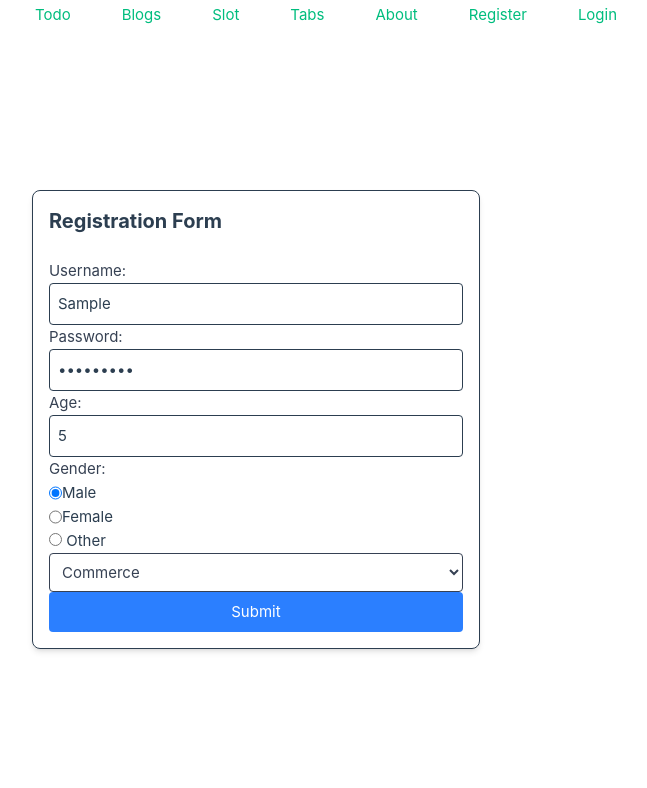
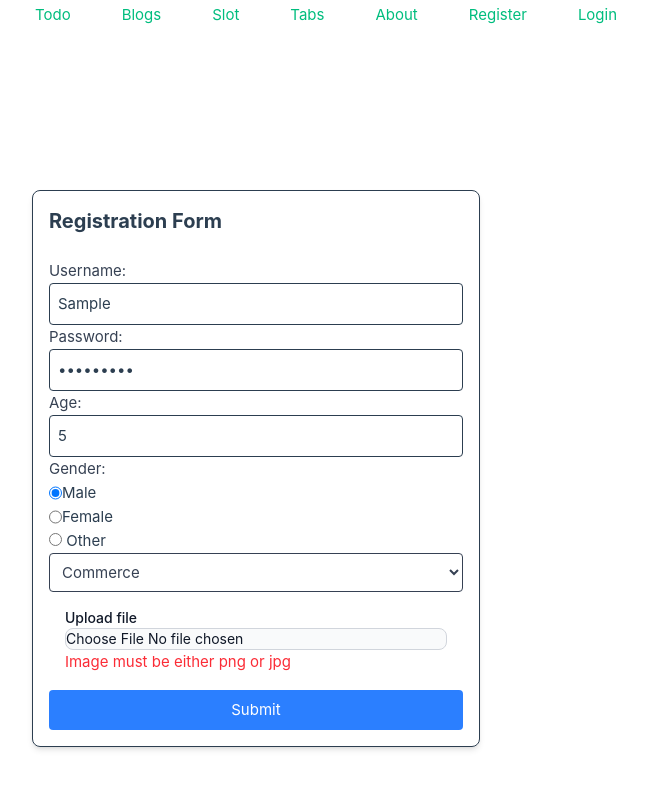
Before and after one commit to mah-esh-arjan/CloudTech_Intern_Frontend, a Vue app: page /student-register in a window 1280 px wide. Both pictures are taken after typing "Sample", "Sample123", "5" into the empty fields and a click on the button "Submit". Shown: the top 788 px of the page, without its empty margins (314-961 px from the left). Built offline with nearby package versions, Linux system fonts and the light colour scheme; no server answers.

Commit message:
added student register image form

```diff
--- a/src/components/Student/StudentList.vue
+++ b/src/components/Student/StudentList.vue
@@ -71,7 +71,8 @@ onMounted(fetchStudents);
                     <th class="px-4 py-2 border">Age</th>
                     <th class="px-4 py-2 border">Gender</th>
                     <th class="px-4 py-2 border">Course</th>
-                    <th class="px-4 py-2 border">Actions</th>
+                    <th class="px-4 py-2 border">Edit</th>
+                    <th class="px-4 py-2 border">Delete</th>
                 </tr>
             </thead>
             <tbody>
@@ -85,11 +86,14 @@ onMounted(fetchStudents);
                     <td class="px-4 py-2 border">{{ student.age }}</td>
                     <td class="px-4 py-2 border">{{ student.gender }}</td>
                     <td class="px-4 py-2 border">{{ student.course }}</td>
-                    <td class="px-4 py-2 border flex space-x-2">
+                    <td class="px-4 py-2 border space-x-2">
                         <button class="px-4 py-2 bg-blue-500 text-white rounded"
                             @click="showStudent(student.student_id)">Edit</button>
+
+                    </td>
+                    <td class="px-4 py-2 border space-x-2">
                         <button class="px-4 py-2 bg-red-500 text-white rounded"
-                            @click="deleteStudent(student.student_id)">Delete</button>
+                        @click="deleteStudent(student.student_id)">Delete</button>
                     </td>
                 </tr>
             </tbody>
--- a/src/components/Student/StudentRegister.vue
+++ b/src/components/Student/StudentRegister.vue
@@ -10,12 +10,31 @@ const formData = ref({
     password: '',
     age: null,
     gender: 'M',
-    course: 'Commerce'
+    course: 'Commerce',
+    image: null,
 });
+
+const imageUpload = (event) => {
+
+    const file = event.target.files[0];
+
+    if (file) {
+        console.log('File MIME type:', file.type);
+        console.log('File MIME type:', file.size);
+        formData.value.image = file;
+    }
+
+}
 
 
 const lessAge = (value) => {
     return value < 99;
+}
+
+const allowedMime = ['image/jpg', 'image/png']
+
+const mimeType = (value) => {
+    return value ? allowedMime.includes(value.type) : false;
 }
 
 const rules = computed(() => {
@@ -29,6 +48,9 @@ const rules = computed(() => {
         age: {
             required,
             lessAge: helpers.withMessage(' Age must be less than 99', lessAge),
+        },
+        image: {
+            mimeType: helpers.withMessage('Image must be either png or jpg', mimeType)
         }
     }
 
@@ -49,7 +71,7 @@ const submitForm = async () => {
     try {
         const response = await axios.post('http://127.0.0.1:8000/api/student-register',
             formData.value,
-            { headers: { 'Content-Type': 'application/json' } })
+            { headers: { 'Content-Type': 'multipart/form-data' } })
         if (response.data.status === 409) {
             return alert('Username has been taken');
         }
@@ -118,6 +140,18 @@ const submitForm = async () => {
                 </select>
             </div>
 
+            <div class="p-4 mt-4">
+
+                <label class="block mb-2 text-sm font-medium text-gray-900 dark:text-white" for="file_input">Upload
+                    file</label>
+                <input
+                    class="block w-full text-sm text-gray-900 border border-gray-300 rounded-lg cursor-pointer bg-gray-50 dark:text-gray-400 focus:outline-none dark:bg-gray-700 dark:border-gray-600 dark:placeholder-gray-400"
+                    id="file_input" type="file" @change="imageUpload" />
+
+                <span v-if="$v.image.$error" class="text-red-500"> {{ $v.image.$errors[0].$message }} </span>
+            </div>
+
+
             <button type="submit" class="bg-blue-500 text-white p-2 rounded w-full">
                 Submit
             </button>
```
